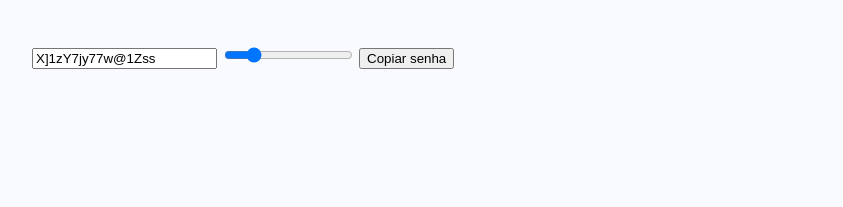
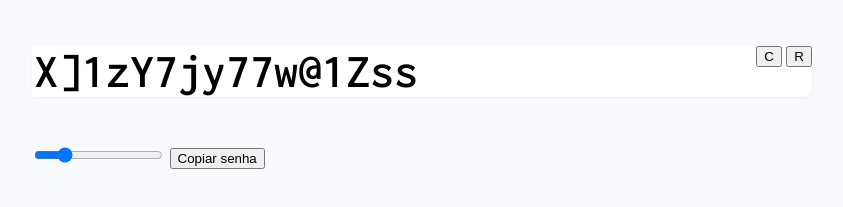
Before and after one commit to ademar-santiago/gerador_senhas, a plain HTML site: page index.html in a window 1280 px wide. Shown: the part 119-326 px from the top of the page, without its empty margins (218-1061 px from the left). Drawn offline with Linux system fonts and the light colour scheme.

Commit message:
Formatando o input.

```diff
--- a/index.html
+++ b/index.html
@@ -7,7 +7,7 @@
     <link rel="preconnect" href="https://fonts.googleapis.com" />
     <link rel="preconnect" href="https://fonts.gstatic.com" crossorigin />
     <link
-      href="https://fonts.googleapis.com/css2?family=Inter:wght@400;600&display=swap"
+      href="https://fonts.googleapis.com/css2?family=Inconsolata:wght@600&family=Inter:wght@400;600&display=swap"
       rel="stylesheet"
     />
     <link rel="stylesheet" href="reset.css" />
@@ -23,7 +23,17 @@
         </p>
       </section>
 
-      <input type="text" name="password" id="password" />
+      <section class="box">
+        <div class="password">
+          <div class="text">
+            <input type="text" name="password" id="password" />
+          </div>
+          <div class="actions">
+            <button id="copy2">C</button>
+            <button id="renew">R</button>
+          </div>
+        </div>
+      </section>
 
       <input
         type="range"
--- a/style.css
+++ b/style.css
@@ -23,3 +23,31 @@ main {
   font-size: 1.125rem;
   color: #828282;
 }
+
+.box {
+  background: #fff;
+  box-shadow: 0 1px 2px rgba(132, 148, 165, 0.1);
+  border-radius: 8px;
+  margin-bottom: 3rem;
+}
+
+.password {
+  display: flex;
+}
+.password .text {
+  flex: 1;
+}
+.password .text input {
+  font-family: "Inconsolata", serif;
+  font-size: 3rem;
+  border: none;
+  outline: none;
+  cursor: default;
+  height: 52px;
+  width: 100%;
+  transition: all 0.2s;
+  -webkit-user-select: none;
+  -moz-user-select: none;
+  -ms-user-select: none;
+  user-select: none;
+}
```
